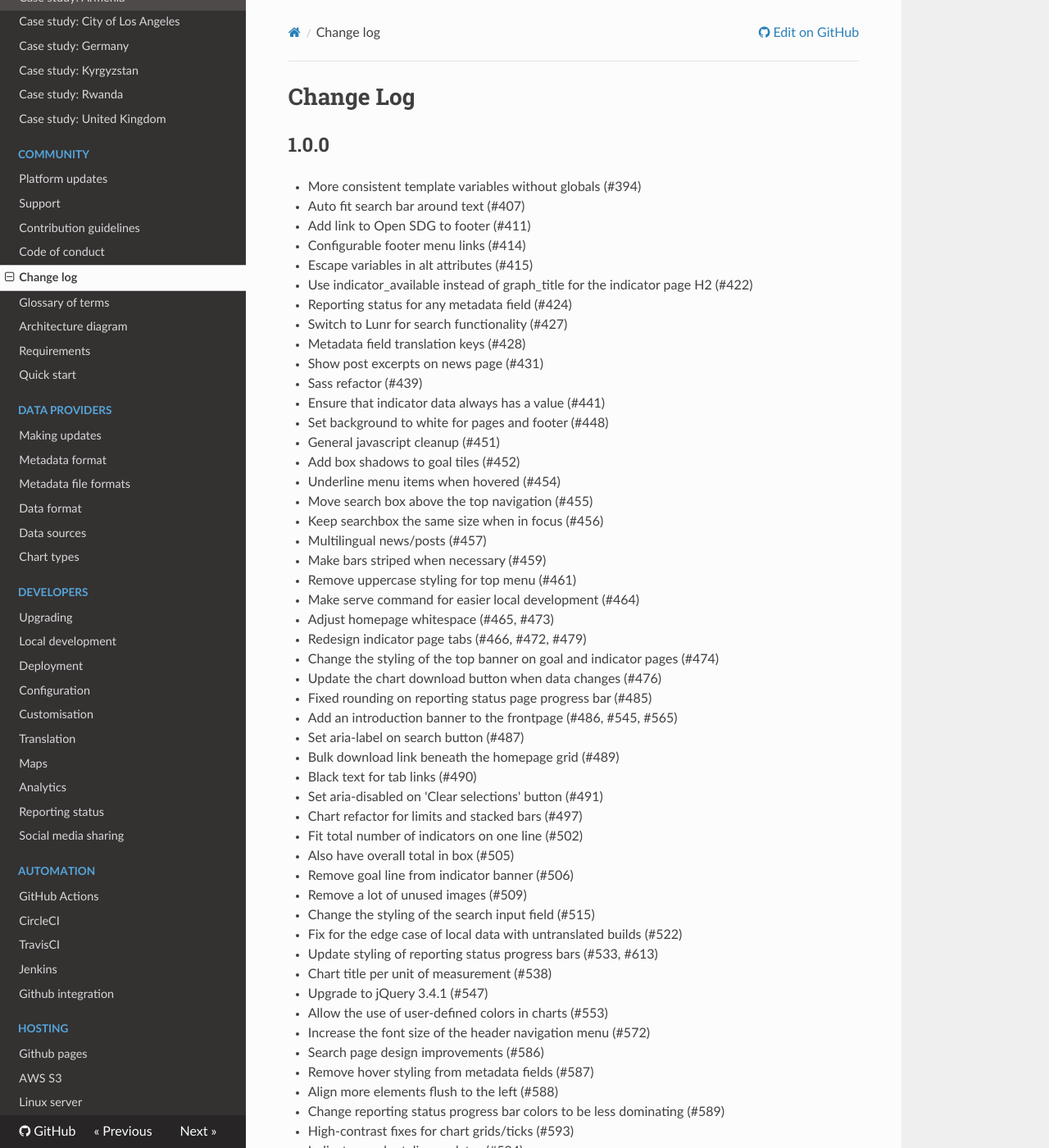
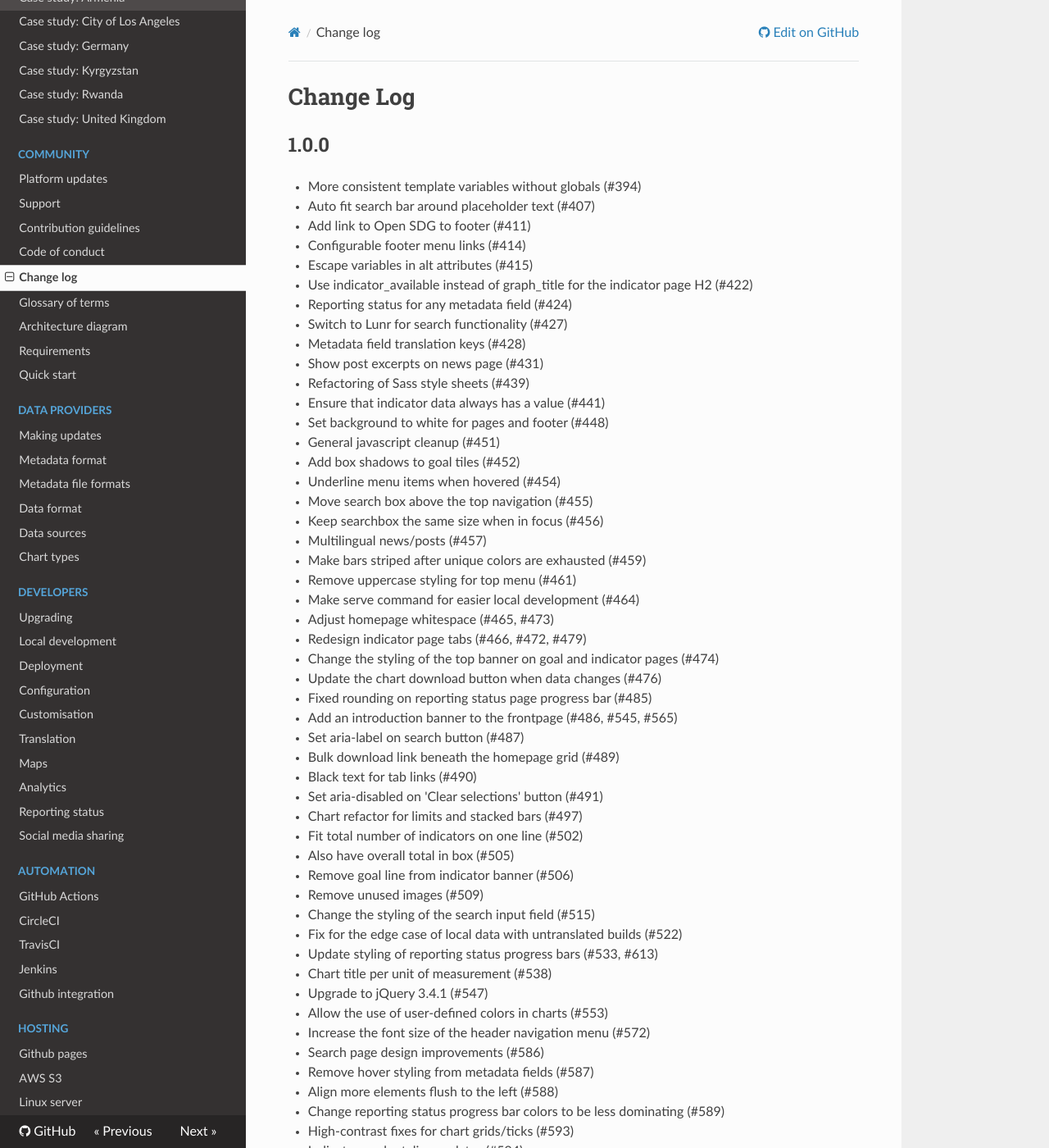
Before and after one commit to open-sdg/open-sdg, an MkDocs documentation site: the page built from docs/changelog.md, in a window 1280 px wide and 1400 px high. Shown: the whole window at 82% size. Built offline with MkDocs 1.6.1, drawn with Linux system fonts in a browser that asks for light colours; nearby versions of some CDN libraries; old or Windows-style settings are respelled for this version of MkDocs.

Commit message:
Updates to changelog.

```diff
--- a/docs/changelog.md
+++ b/docs/changelog.md
@@ -3,7 +3,7 @@
 ## 1.0.0
 
 * More consistent template variables without globals (#394)
-* Auto fit search bar around text (#407)
+* Auto fit search bar around placeholder text (#407)
 * Add link to Open SDG to footer (#411)
 * Configurable footer menu links (#414)
 * Escape variables in alt attributes (#415)
@@ -12,7 +12,7 @@
 * Switch to Lunr for search functionality (#427)
 * Metadata field translation keys (#428)
 * Show post excerpts on news page (#431)
-* Sass refactor (#439)
+* Refactoring of Sass style sheets (#439)
 * Ensure that indicator data always has a value (#441)
 * Set background to white for pages and footer (#448)
 * General javascript cleanup (#451)
@@ -21,7 +21,7 @@
 * Move search box above the top navigation (#455)
 * Keep searchbox the same size when in focus (#456)
 * Multilingual news/posts (#457)
-* Make bars striped when necessary (#459)
+* Make bars striped after unique colors are exhausted (#459)
 * Remove uppercase styling for top menu (#461)
 * Make serve command for easier local development (#464)
 * Adjust homepage whitespace (#465, #473)
@@ -38,7 +38,7 @@
 * Fit total number of indicators on one line (#502)
 * Also have overall total in box (#505)
 * Remove goal line from indicator banner (#506)
-* Remove a lot of unused images (#509)
+* Remove unused images (#509)
 * Change the styling of the search input field (#515)
 * Fix for the edge case of local data with untranslated builds (#522)
 * Update styling of reporting status progress bars (#533, #613)
```
